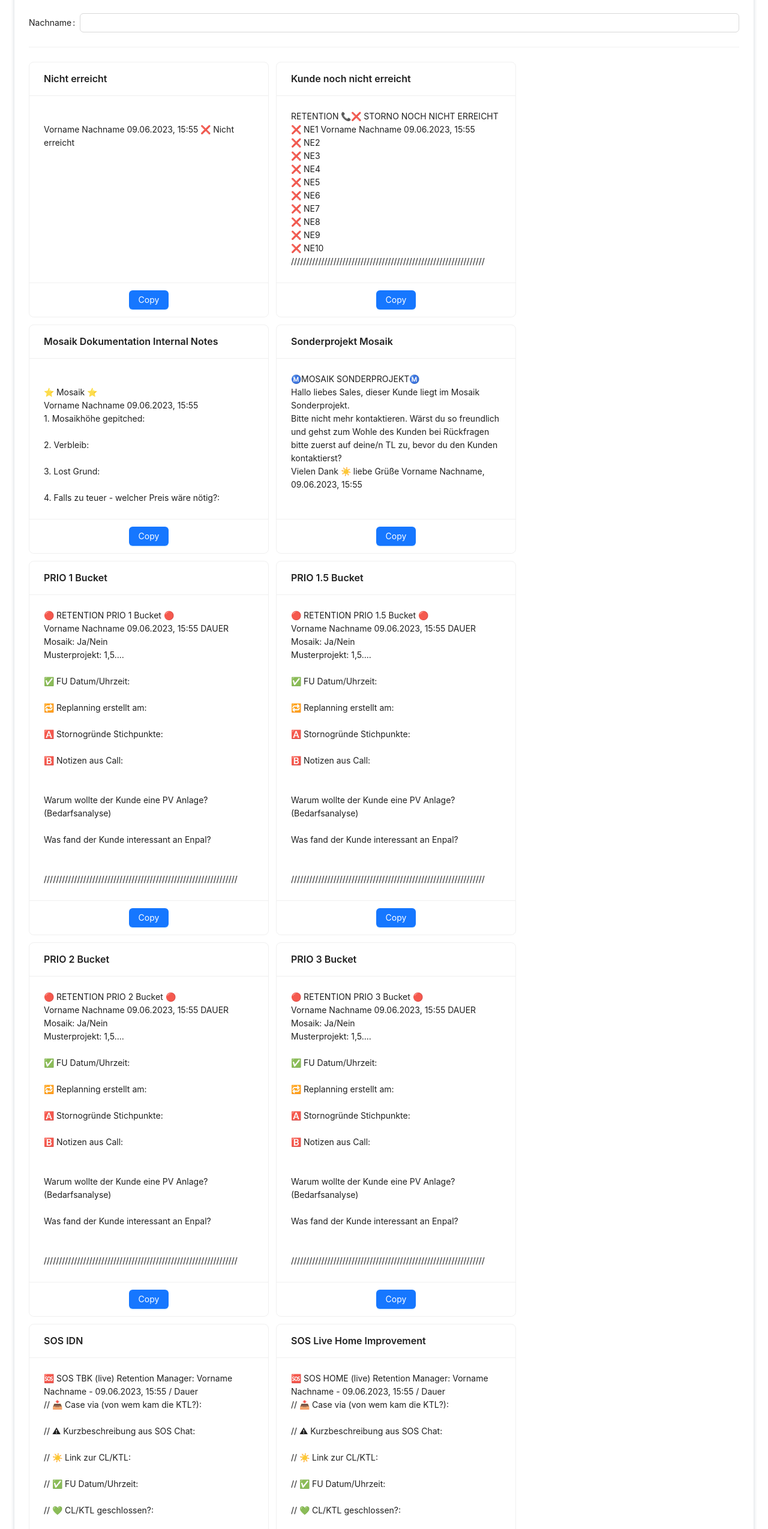
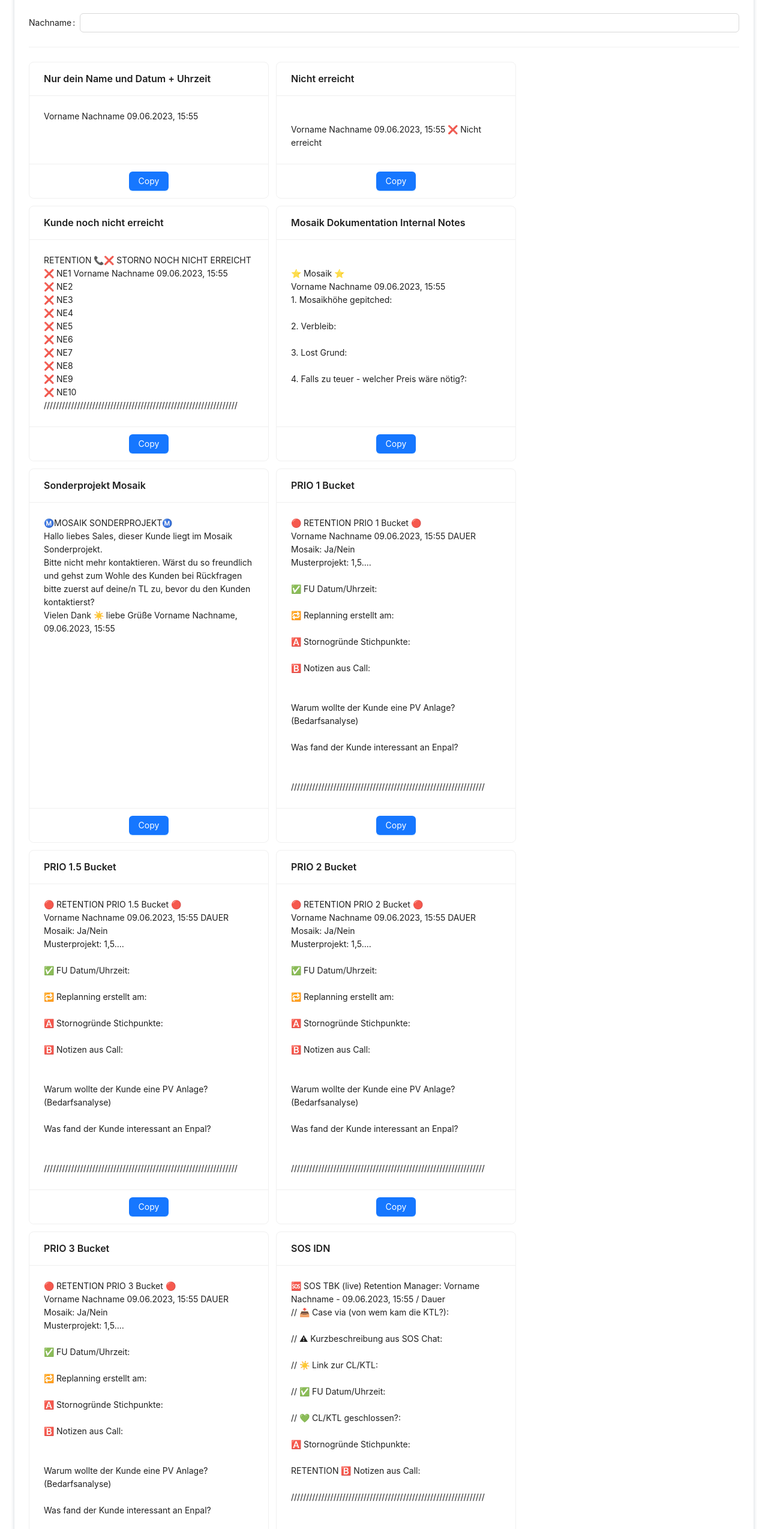
Before and after one commit to marcomuser/clippy, a React (Vite) app: page / in a window 1280 px wide. Shown: the part 177-2726 px from the top of the page at 60% size. Built offline with nearby package versions, Linux system fonts and the light colour scheme.

Commit message:
Update CopyCards.tsx

```diff
--- a/src/components/CopyCards/CopyCards.tsx
+++ b/src/components/CopyCards/CopyCards.tsx
@@ -27,7 +27,14 @@
 
   return (
     <section className={styles.cards}>
-      <CopyCard form={form} title="Nicht erreicht">
+
+
+      <CopyCard form={form} title="Nur dein Name und Datum + Uhrzeit">
+        {firstName} {surname} {dateTime}{" "}
+         <br />
+      </CopyCard>
+
+<CopyCard form={form} title="Nicht erreicht">
         <br />  {firstName} {surname} {dateTime} ❌ Nicht erreicht
       </CopyCard>
 
@@ -192,29 +199,23 @@
         ////////////////////////////////////////////////////////////////
       </CopyCard>
 
-      <CopyCard form={form} title="SOS Live Home Improvement">
-        🆘 SOS HOME (live) Retention Manager: {firstName} {surname} - {dateTime}{" "}
-        / Dauer
-        <br /> // 📥 Case via (von wem kam die KTL?):
-        <br />
-        <br /> // ⚠ Kurzbeschreibung aus SOS Chat:
-        <br />
-        <br /> // ☀️ Link zur CL/KTL:
-        <br />
-        <br />
-        // ✅ FU Datum/Uhrzeit:
-        <br />
-        <br /> // 💚 CL/KTL geschlossen?:
-        <br />
-        <br /> 🅰️ Stornogründe Stichpunkte:
-        <br />
-        <br />
-        RETENTION 🅱️ Notizen aus Call:
-        <br />
-        <br />
-        ////////////////////////////////////////////////////////////////
+      <CopyCard form={form} title="MVT Retention: Kunde nicht erreicht ">
+        ⭐ MVT Retention Manager: {firstName} {surname}_MVT_NE_{dateTime}{" "}
+         <br />
       </CopyCard>
 
+        <CopyCard form={form} title="MVT Retention: Kunde will kein Termin">
+        ⭐ MVT Retention Manager: {firstName} {surname}_will_kein_Termin_{dateTime}{" "}
+        <br />
+        💡Grund warum Kunde keinen Termin will:
+         <br />
+
+      </CopyCard>
+
+        <CopyCard form={form} title="MVT Retention: neuer MVT vereinbart">
+        ⭐ MVT Retention Manager: {firstName} {surname}_NEU_MVT_{dateTime}{" "}
+         <br />
+      </CopyCard>
 
     </section>
   );
```
